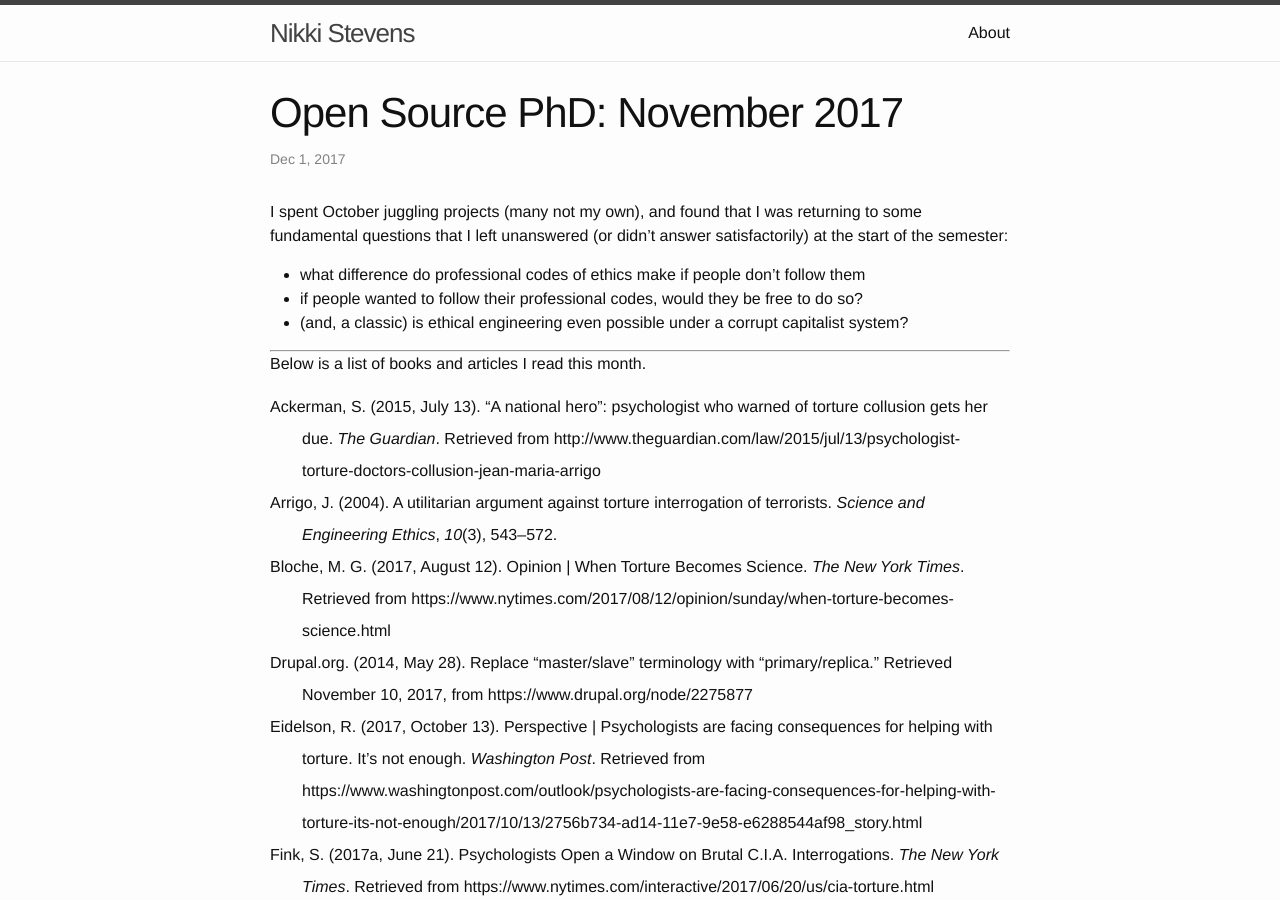
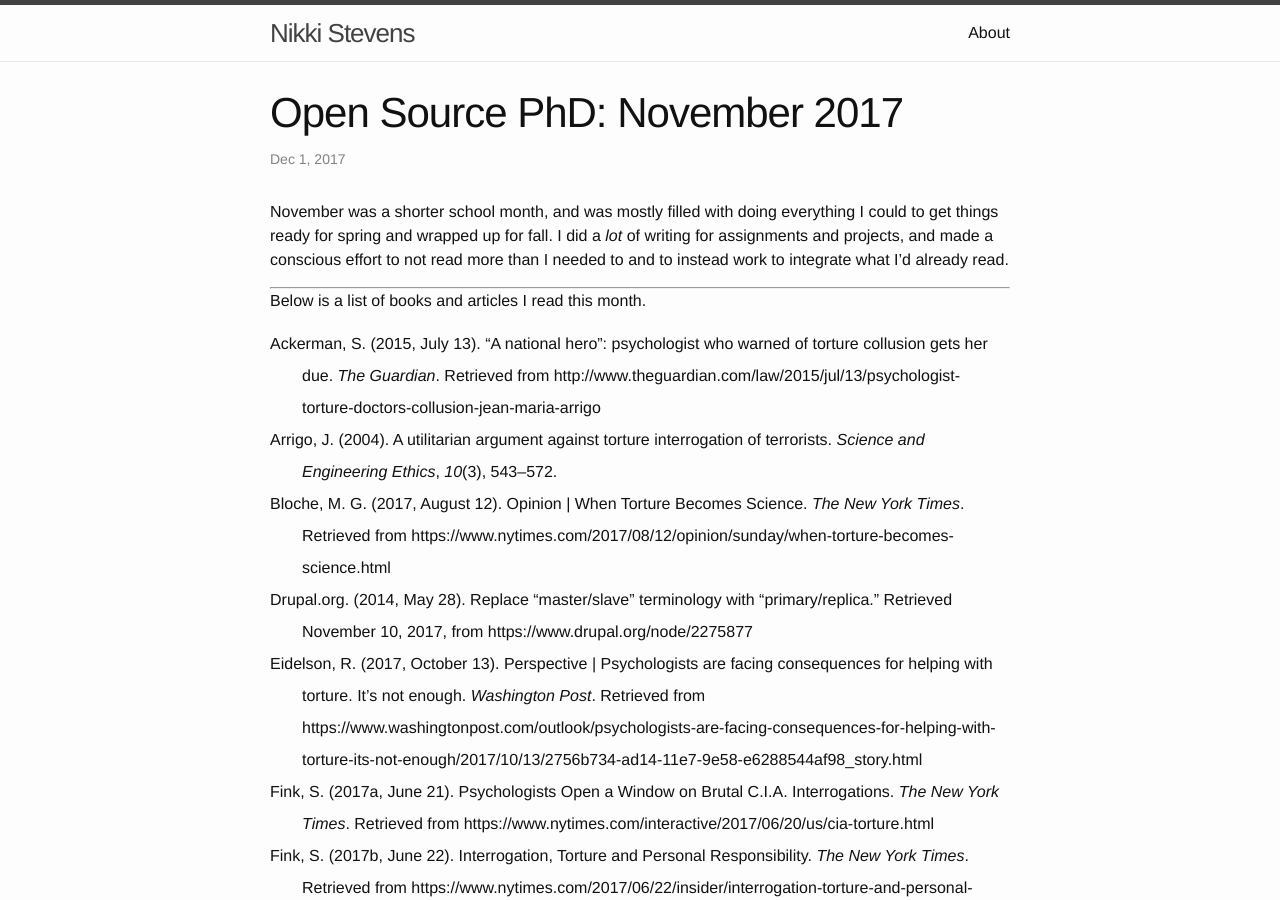
Before and after one commit to drnikki/old-personal-site, a Jekyll site: the page built from _posts/2017-12-01-o-s-p-nov-2017.markdown, in a window 1280 px wide and 900 px high. Built offline with Jekyll 4.4.1, drawn with Linux system fonts in a browser that asks for light colours.

Commit message:
novmenber

```diff
--- a/_posts/2017-12-01-o-s-p-nov-2017.markdown
+++ b/_posts/2017-12-01-o-s-p-nov-2017.markdown
@@ -7,10 +7,7 @@ published: true
 categories: [open-source-phd]
 ---
 
-I spent October juggling projects (many not my own), and found that I was returning to some fundamental questions that I left unanswered (or didn't answer satisfactorily) at the start of the semester:
-- what difference do professional codes of ethics make if people don't follow them
-- if people wanted to follow their professional codes, would they be free to do so?
-- (and, a classic) is ethical engineering even possible under a corrupt capitalist system?
+November was a shorter school month, and was mostly filled with doing everything I could to get things ready for spring and wrapped up for fall. I did a _lot_ of writing for assignments and projects, and made a conscious effort to not read more than I needed to and to instead work to integrate what I'd already read.
 
 <hr>
 Below is a list of books and articles I read this month.
```
